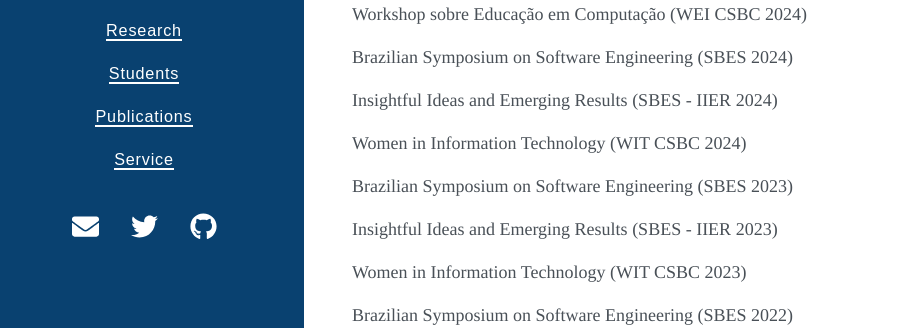
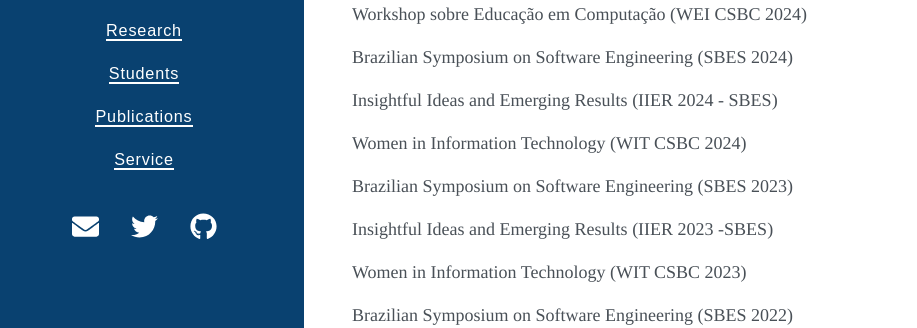
Before and after one commit to catarinacosta/catarinacosta.github.io, a Jekyll site: the page built from service.md, in a window 1280 px wide and 900 px high. Shown: the part 437-765 px from the top of the window, without its empty margins (16-933 px from the left). Built offline with Jekyll 4.4.1, drawn with Linux system fonts in a browser that asks for light colours; nearby versions of some CDN libraries.

Commit message:
Corrigindo nome de eventos

```diff
--- a/service.md
+++ b/service.md
@@ -21,13 +21,13 @@ title: Service
 
 <p> Brazilian Symposium on Software Engineering (SBES 2024) </p>
 
-<p> Insightful Ideas and Emerging Results (SBES - IIER 2024) </p>
+<p> Insightful Ideas and Emerging Results (IIER 2024 - SBES) </p>
 
 <p> Women in Information Technology (WIT CSBC 2024) </p>
 
 <p> Brazilian Symposium on Software Engineering (SBES 2023) </p>
 
-<p> Insightful Ideas and Emerging Results (SBES - IIER 2023) </p>
+<p> Insightful Ideas and Emerging Results (IIER 2023 -SBES) </p>
 
 <p> Women in Information Technology (WIT CSBC 2023) </p>
 
```
